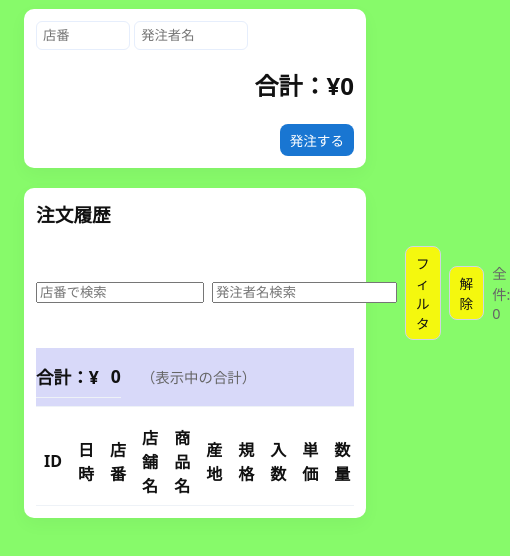
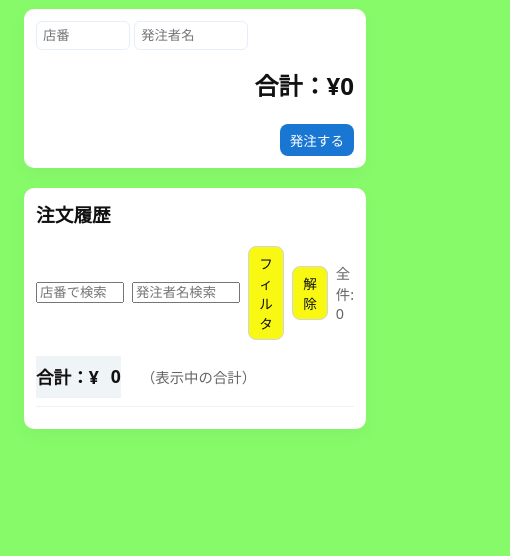
Before and after one commit to working0101/order_sheet, a plain HTML site: page index.html in a window 390 px wide. Both pictures are taken after a click on the button "履歴". Shown: the part 102-658 px from the top of the page, 510 px wide, since content can reach past the window. Drawn offline with Linux system fonts and the light colour scheme; no server answers.

Commit message:
Add files via upload

```diff
--- a/index.html
+++ b/index.html
@@ -27,7 +27,7 @@
   #historySection .totalArea {
     position: sticky;
     top: 0;
-    background: #d8d9f9;
+    background: rgb(239, 245, 247);
     z-index: 5;
     padding: 8px 0;
     border-bottom: 1px solid #eef2f7;
@@ -39,7 +39,7 @@
   .historyHeader {
     position: sticky;
     top: 0;
-    background: #d8d9f9;
+    background: #fff;
     z-index: 5;
     padding: 8px 0;
     border-bottom: 1px solid #eef2f7;
@@ -70,7 +70,12 @@
 @media (max-width: 600px) {
   #orderTable {
     display: block;
-  }
+    }
+    .orderArea{
+      display: none;
+    }
+
+
 
   #orderTable thead {
     display: none;
@@ -123,14 +128,6 @@
     color: #222;
   }
 
-}
-
-
-
-  .subtotal {
-    font-weight: 700;
-    color: #222;
-  }
 
   .btn.small { padding: 4px 8px; font-size: 0.78rem; }
 }
@@ -178,8 +175,8 @@
     <h3 style="margin-top:0">注文履歴</h3>
 
     <div class="filter">
-      <input id="filterNumber" placeholder="店番で検索" style="width:160px">
-      <input id="filterName" placeholder="発注者名検索" style="width:200px">
+      <input id="filterNumber" placeholder="店番で検索" style="width:80px">
+      <input id="filterName" placeholder="発注者名検索" style="width:100px">
       <button id="btnFilter" class="btn ghost">フィルタ</button>
       <button id="btnClear" class="btn ghost">解除</button>
       <div style="margin-left:auto" class="small">全件: <span id="ordersCount">0</span></div>
@@ -194,10 +191,8 @@
       </div>
 
       <table id="ordersTable">
-        <thead>
+        <thead class="orderArea">
           <tr>
-            <th>ID</th>
-            <th>日時</th>
             <th>店番</th>
             <th>店舗名</th>
             <th>商品名</th>
```
